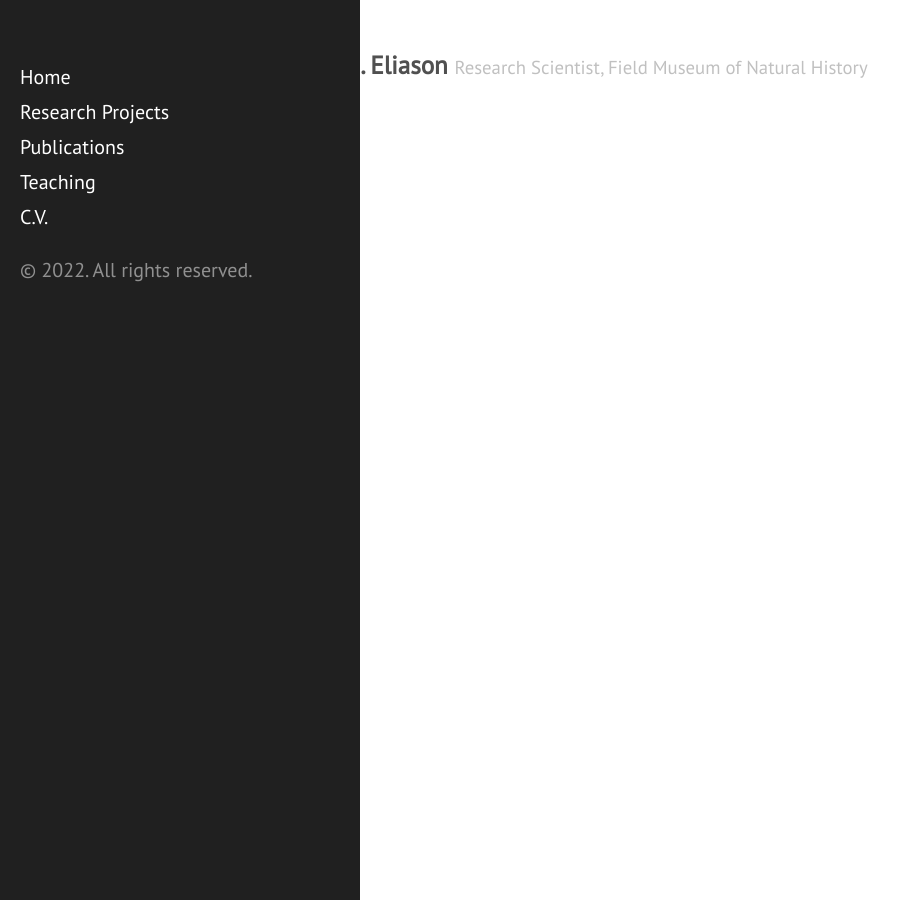
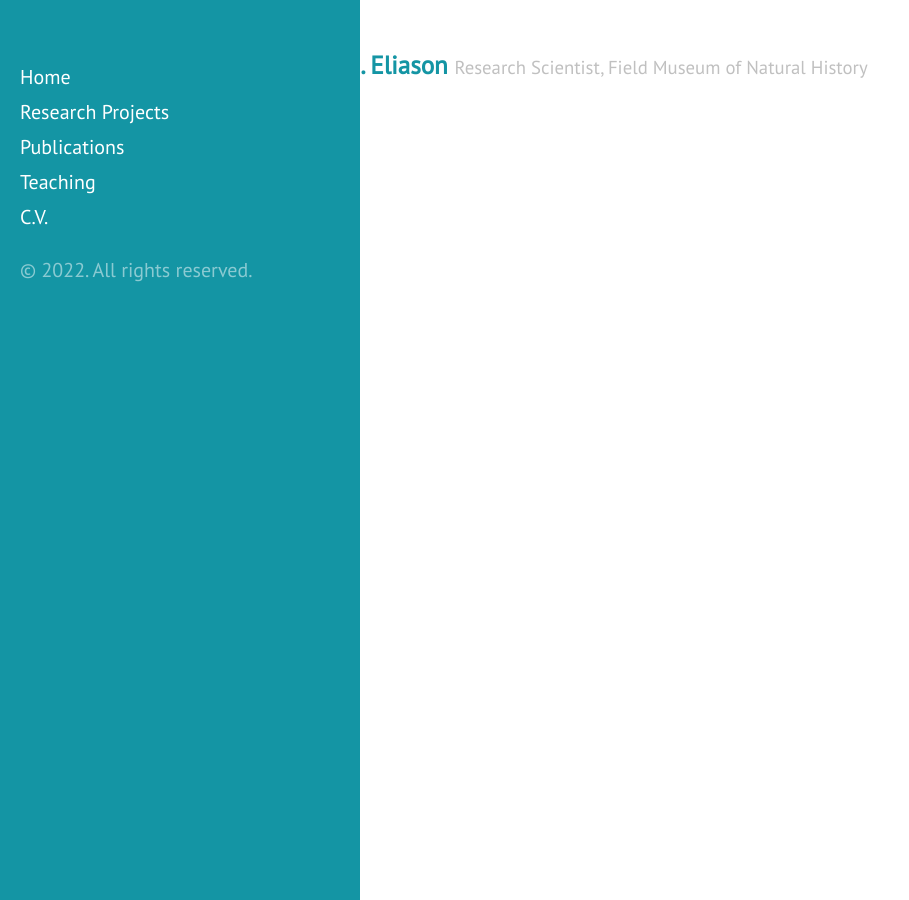
Before and after one commit to celiason/celiason.github.io, a Jekyll site: the page built from cuts.md, in a window 1280 px wide. Shown: the whole page, without its empty margins (0-909 px from the left). Built offline with Jekyll 4.4.1, drawn with Linux system fonts in a browser that asks for light colours; our own code applies the rules of GitHub Pages for plain Markdown files.

Commit message:
Update hyde.css

```diff
--- a/public/css/hyde.css
+++ b/public/css/hyde.css
@@ -177,6 +177,18 @@ a.sidebar-nav-item:focus {
 
 /* Base16 (http://chriskempson.github.io/base16/#default) */
 
+/* CHAD GREEN */
+.theme-mygreen .sidebar,
+.theme-mygreen .sidebar-toggle:active,
+.theme-mygreen #sidebar-checkbox:checked ~ .sidebar-toggle {
+  background-color: #1495a4;
+}
+.theme-mygreen .container a,
+.theme-mygreen .sidebar-toggle,
+.theme-mygreen .related-posts li a:hover {
+  color: #1495a4;
+}
+
 /* Red */
 .theme-base-08 .sidebar {
   background-color: #ac4142;
```
